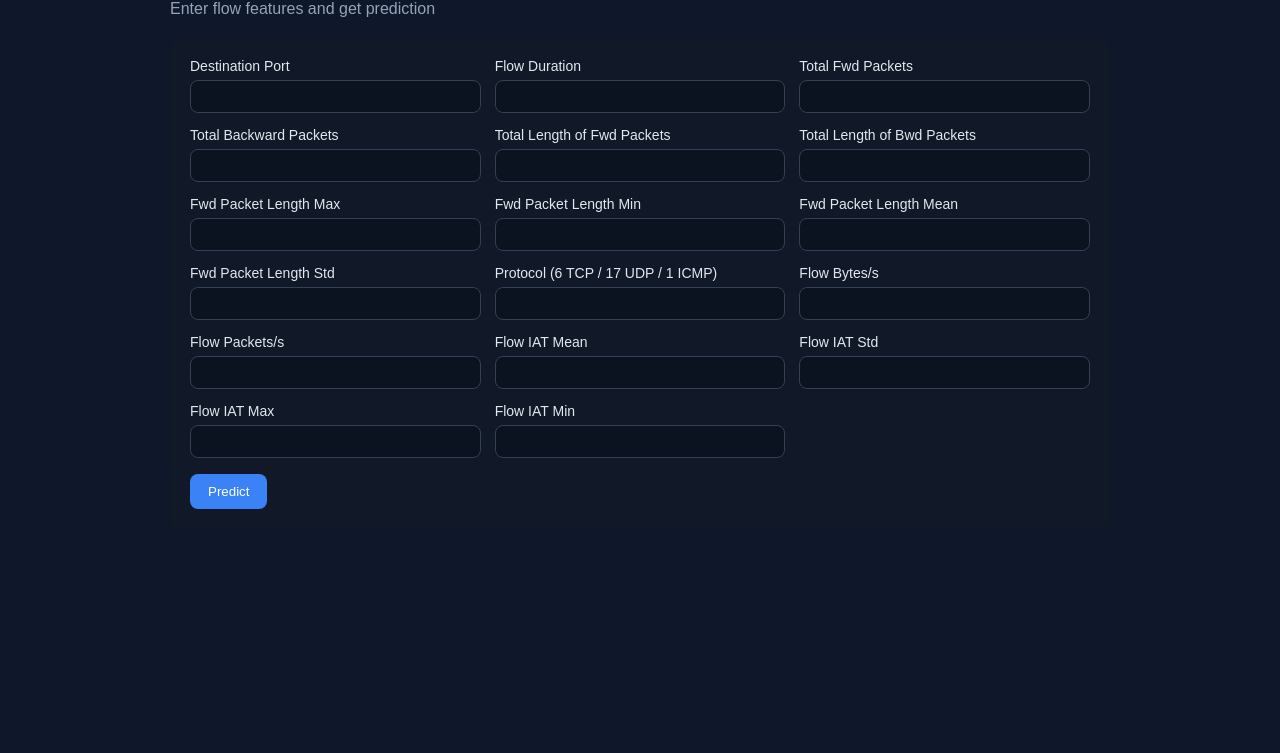
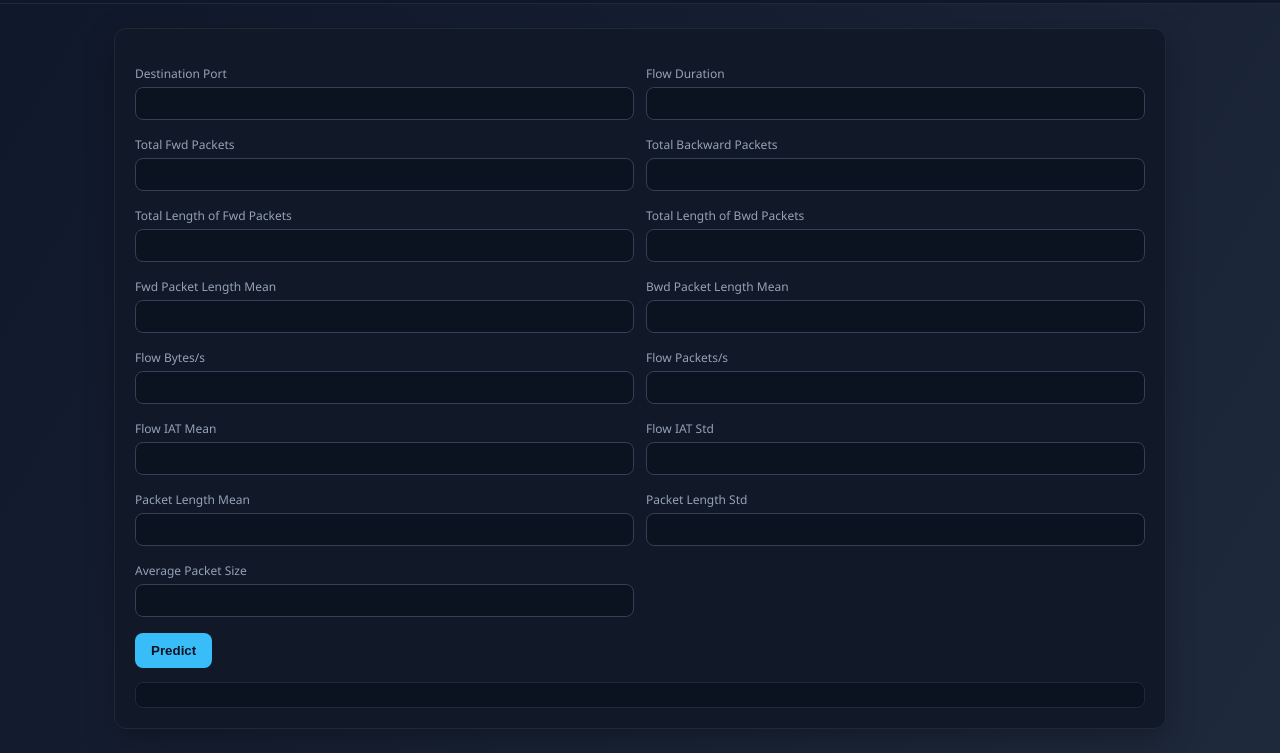
Before and after one commit to raffaysm/CLO4-IDS-ML-Solution-, a plain HTML site: page public/index.html in a window 1280 px wide. Shown: the part 103-856 px from the top of the page. Before the commit the page ends 800 px from the top, so only its background shows below. Drawn offline with Linux system fonts and the light colour scheme.

Commit message:
minor updates

```diff
--- a/public/app.js
+++ b/public/app.js
@@ -1,26 +1,42 @@
-const form = document.getElementById("predict-form");
-const result = document.getElementById("result");
+const coreFeatures = [
+  "Destination Port",
+  "Flow Duration",
+  "Total Fwd Packets",
+  "Total Backward Packets",
+  "Total Length of Fwd Packets",
+  "Total Length of Bwd Packets",
+  "Fwd Packet Length Mean",
+  "Bwd Packet Length Mean",
+  "Flow Bytes/s",
+  "Flow Packets/s",
+  "Flow IAT Mean",
+  "Flow IAT Std",
+  "Packet Length Mean",
+  "Packet Length Std",
+  "Average Packet Size"
+];
 
-form.addEventListener("submit", async (e) => {
-  e.preventDefault();
+const form = document.getElementById("form");
+coreFeatures.forEach(f => {
+  const div = document.createElement("div");
+  div.innerHTML = `<label>${f}</label><input type="number" id="${f}">`;
+  form.appendChild(div);
+});
 
+async function predict() {
   const data = {};
-  new FormData(form).forEach((value, key) => {
-    data[key] = Number(value);
+  coreFeatures.forEach(f => {
+    const val = document.getElementById(f).value;
+    data[f] = val === "" ? null : Number(val);
   });
-
-  result.classList.add("hidden");
 
   const res = await fetch("http://127.0.0.1:8000/predict", {
     method: "POST",
-    headers: { "Content-Type": "application/json" },
+    headers: {"Content-Type": "application/json"},
     body: JSON.stringify({ data })
   });
 
-  const json = await res.json();
-  result.innerHTML = `
-    <strong>Prediction:</strong> ${json.label}<br/>
-    <strong>Score:</strong> ${json.score}
-  `;
-  result.classList.remove("hidden");
-});
+  const out = await res.json();
+  document.getElementById("result").innerText =
+    `Label: ${out.label} | Score: ${out.score}`;
+}
--- a/public/index.html
+++ b/public/index.html
@@ -1,111 +1,24 @@
 <!DOCTYPE html>
-<html lang="en">
+<html>
 <head>
   <meta charset="UTF-8" />
-  <title>CIC-IDS2017 Intrusion Detection</title>
+  <title>IDS Predictor</title>
   <link rel="stylesheet" href="styles.css" />
 </head>
 <body>
-  <main class="container">
-    <header>
-      <h1>Intrusion Detection System</h1>
-      <p>Enter flow features and get prediction</p>
-    </header>
+<header>
+  <h1>IDS Predictor</h1>
+  <p>Enter flow metrics and get a BENIGN/ATTACK prediction.</p>
+</header>
 
-    <form id="predict-form">
-      <div class="grid">
-        <label>
-          Destination Port
-          <input type="number" name="Destination Port" required />
-        </label>
+<div class="container">
+  <div class="card">
+    <div class="grid" id="form"></div>
+    <button onclick="predict()">Predict</button>
+    <div id="result"></div>
+  </div>
+</div>
 
-        <label>
-          Flow Duration
-          <input type="number" name="Flow Duration" required />
-        </label>
-
-        <label>
-          Total Fwd Packets
-          <input type="number" name="Total Fwd Packets" required />
-        </label>
-
-        <label>
-          Total Backward Packets
-          <input type="number" name="Total Backward Packets" required />
-        </label>
-
-        <label>
-          Total Length of Fwd Packets
-          <input type="number" name="Total Length of Fwd Packets" required />
-        </label>
-
-        <label>
-          Total Length of Bwd Packets
-          <input type="number" name="Total Length of Bwd Packets" required />
-        </label>
-
-        <label>
-          Fwd Packet Length Max
-          <input type="number" name="Fwd Packet Length Max" required />
-        </label>
-
-        <label>
-          Fwd Packet Length Min
-          <input type="number" name="Fwd Packet Length Min" required />
-        </label>
-
-        <label>
-          Fwd Packet Length Mean
-          <input type="number" name="Fwd Packet Length Mean" required />
-        </label>
-
-        <label>
-          Fwd Packet Length Std
-          <input type="number" name="Fwd Packet Length Std" required />
-        </label>
-
-        <label>
-          Protocol (6 TCP / 17 UDP / 1 ICMP)
-          <input type="number" name="Protocol" required />
-        </label>
-
-        <label>
-          Flow Bytes/s
-          <input type="number" name="Flow Bytes/s" required />
-        </label>
-
-        <label>
-          Flow Packets/s
-          <input type="number" name="Flow Packets/s" required />
-        </label>
-
-        <label>
-          Flow IAT Mean
-          <input type="number" name="Flow IAT Mean" required />
-        </label>
-
-        <label>
-          Flow IAT Std
-          <input type="number" name="Flow IAT Std" required />
-        </label>
-
-        <label>
-          Flow IAT Max
-          <input type="number" name="Flow IAT Max" required />
-        </label>
-
-        <label>
-          Flow IAT Min
-          <input type="number" name="Flow IAT Min" required />
-        </label>
-      </div>
-
-      <button type="submit">Predict</button>
-    </form>
-
-    <section id="result" class="result hidden"></section>
-  </main>
-
-  <script src="app.js"></script>
+<script src="app.js"></script>
 </body>
 </html>
--- a/public/styles.css
+++ b/public/styles.css
@@ -1,16 +1,63 @@
-* { box-sizing: border-box; font-family: Arial, sans-serif; }
-body { margin: 0; background: #0f172a; color: #e2e8f0; }
-.container { max-width: 980px; margin: 40px auto; padding: 20px; }
-header h1 { margin: 0 0 6px; }
-header p { margin: 0 0 20px; color: #94a3b8; }
-
-form { background: #111827; padding: 20px; border-radius: 12px; }
-.grid { display: grid; grid-template-columns: repeat(auto-fit, minmax(220px, 1fr)); gap: 14px; }
-label { display: flex; flex-direction: column; font-size: 14px; }
-input { margin-top: 6px; padding: 8px; border-radius: 8px; border: 1px solid #334155; background: #0b1220; color: #e2e8f0; }
-
-button { margin-top: 16px; padding: 10px 18px; border: none; border-radius: 8px; background: #3b82f6; color: white; cursor: pointer; }
-button:hover { background: #2563eb; }
-
-.result { margin-top: 20px; padding: 16px; border-radius: 8px; background: #1e293b; }
-.result.hidden { display: none; }
+:root {
+  --bg: #0f172a;
+  --card: #111827;
+  --accent: #38bdf8;
+  --text: #e5e7eb;
+  --muted: #94a3b8;
+}
+* { box-sizing: border-box; }
+body {
+  margin: 0;
+  font-family: "Segoe UI", Arial, sans-serif;
+  background: linear-gradient(120deg, #0f172a, #1e293b);
+  color: var(--text);
+}
+header {
+  padding: 24px 32px;
+  border-bottom: 1px solid #1f2937;
+  position: sticky; top: 0; background: #0f172a;
+}
+header h1 { margin: 0; font-size: 22px; }
+header p { margin: 6px 0 0; color: var(--muted); }
+.container { max-width: 1100px; margin: 24px auto; padding: 0 24px; }
+.card {
+  background: var(--card);
+  border: 1px solid #1f2937;
+  border-radius: 12px;
+  padding: 20px;
+  box-shadow: 0 10px 30px rgba(0,0,0,.25);
+}
+.grid {
+  display: grid;
+  grid-template-columns: repeat(2, minmax(0, 1fr));
+  gap: 12px;
+  margin-top: 12px;
+}
+label { font-size: 12px; color: var(--muted); }
+input {
+  width: 100%;
+  padding: 8px 10px;
+  border-radius: 8px;
+  border: 1px solid #334155;
+  background: #0b1220;
+  color: var(--text);
+  margin-top: 4px;
+}
+button {
+  margin-top: 16px;
+  padding: 10px 16px;
+  border: none;
+  border-radius: 8px;
+  background: var(--accent);
+  color: #0b1220;
+  font-weight: 600;
+  cursor: pointer;
+}
+#result {
+  margin-top: 14px;
+  padding: 12px;
+  border-radius: 8px;
+  background: #0b1220;
+  border: 1px solid #1f2937;
+  font-weight: 600;
+}
```
Also changed, not shown: 1 other file.
